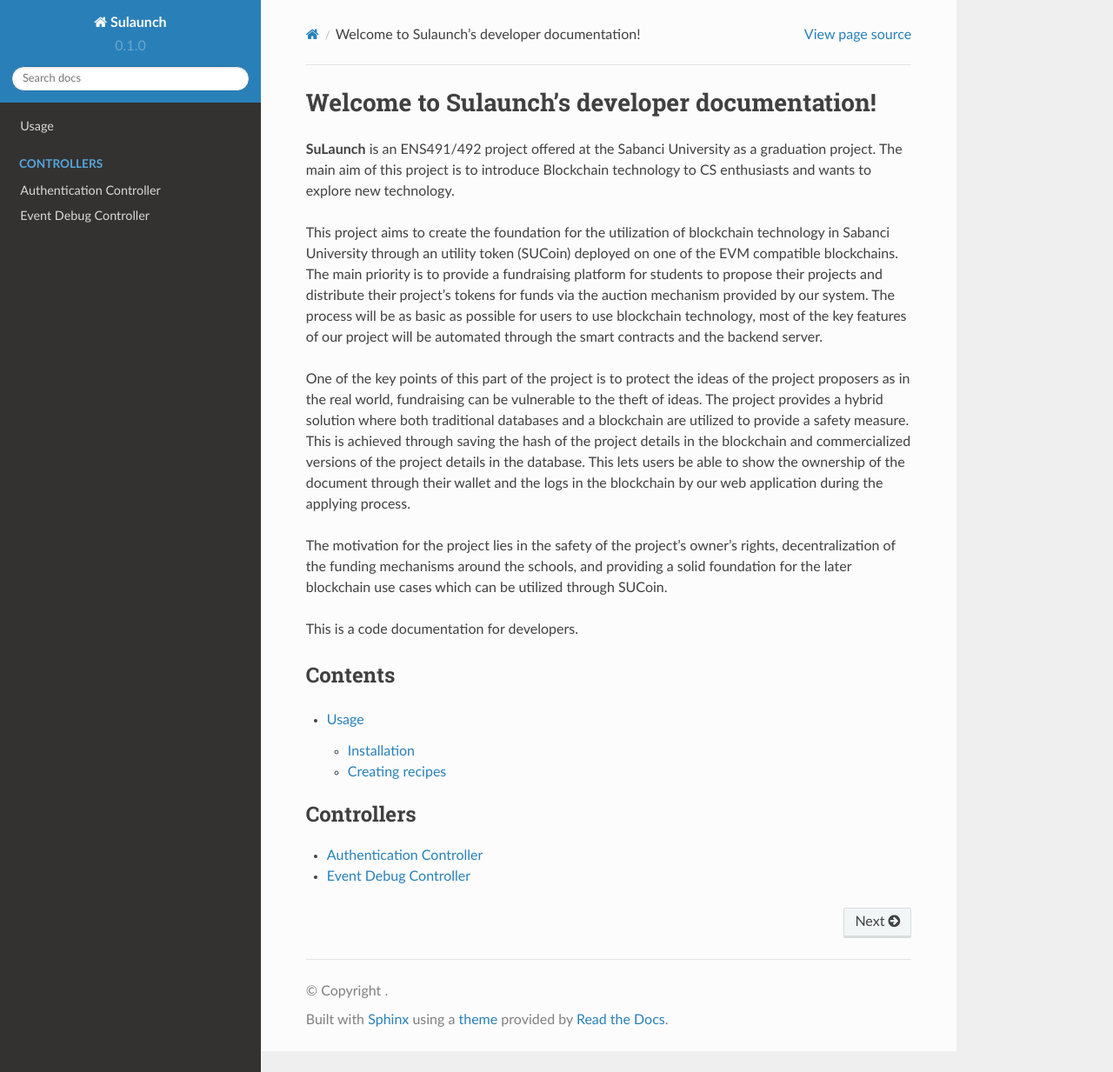
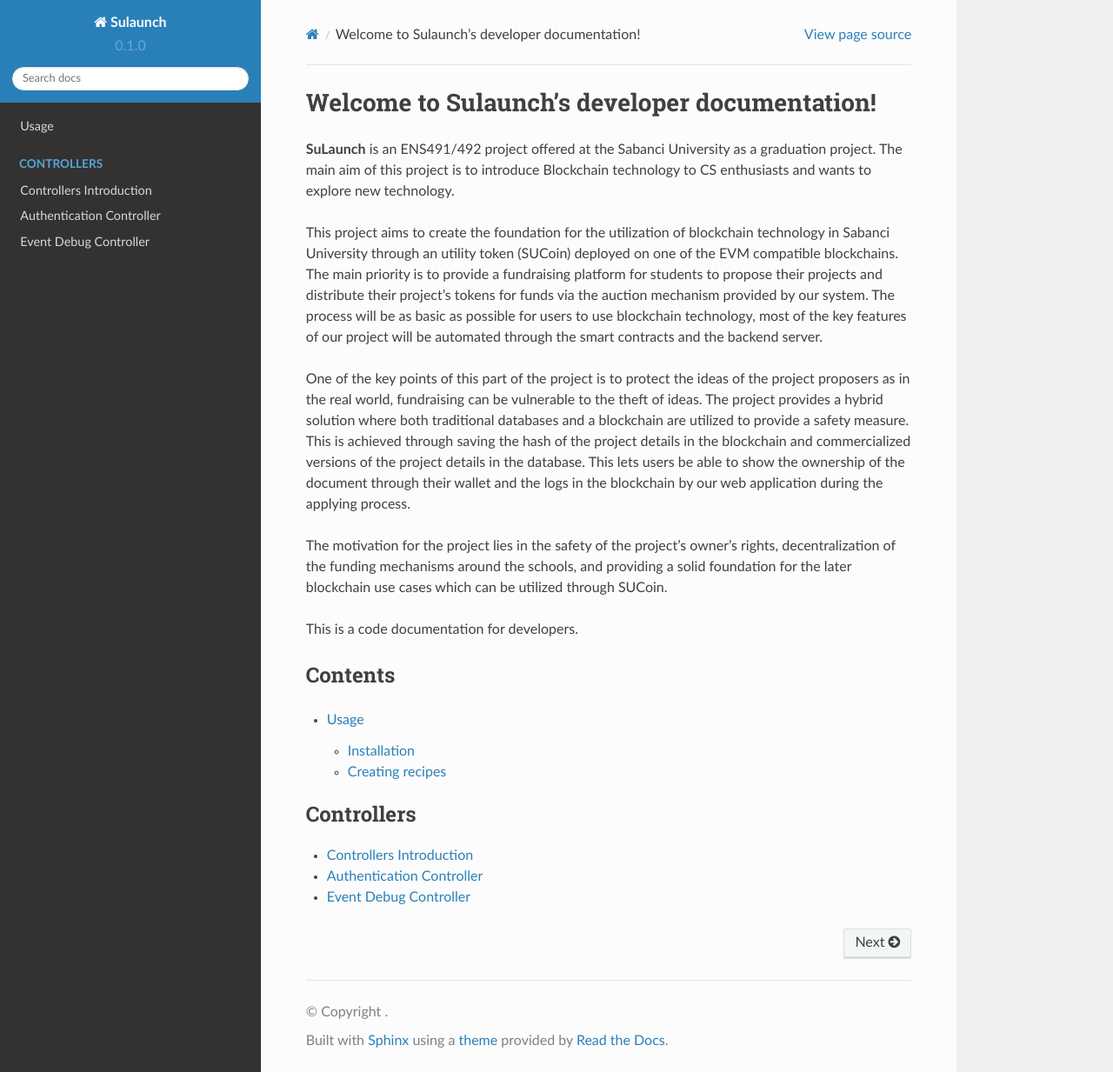
Before and after one commit to umutondersu/sulaunch-doc, a Sphinx documentation site: the page built from docs/source/index.rst, in a window 1280 px wide and 1233 px high. Shown: the whole window at 87% size. Built offline with Sphinx 7.4.7 and the Read the Docs theme 2.0.0, drawn with Linux system fonts in a browser that asks for light colours.

Commit message:
section-2

```diff
--- /dev/null
+++ b/docs/source/Controllers Introduction.rst
@@ -0,0 +1,2 @@
+Controllers Introduction
+========================
--- a/docs/source/index.rst
+++ b/docs/source/index.rst
@@ -22,5 +22,6 @@
    :maxdepth: 1
    :caption: Controllers
 
+   Controllers Introduction
    Authentication Controller
    Event Debug Controller
```
